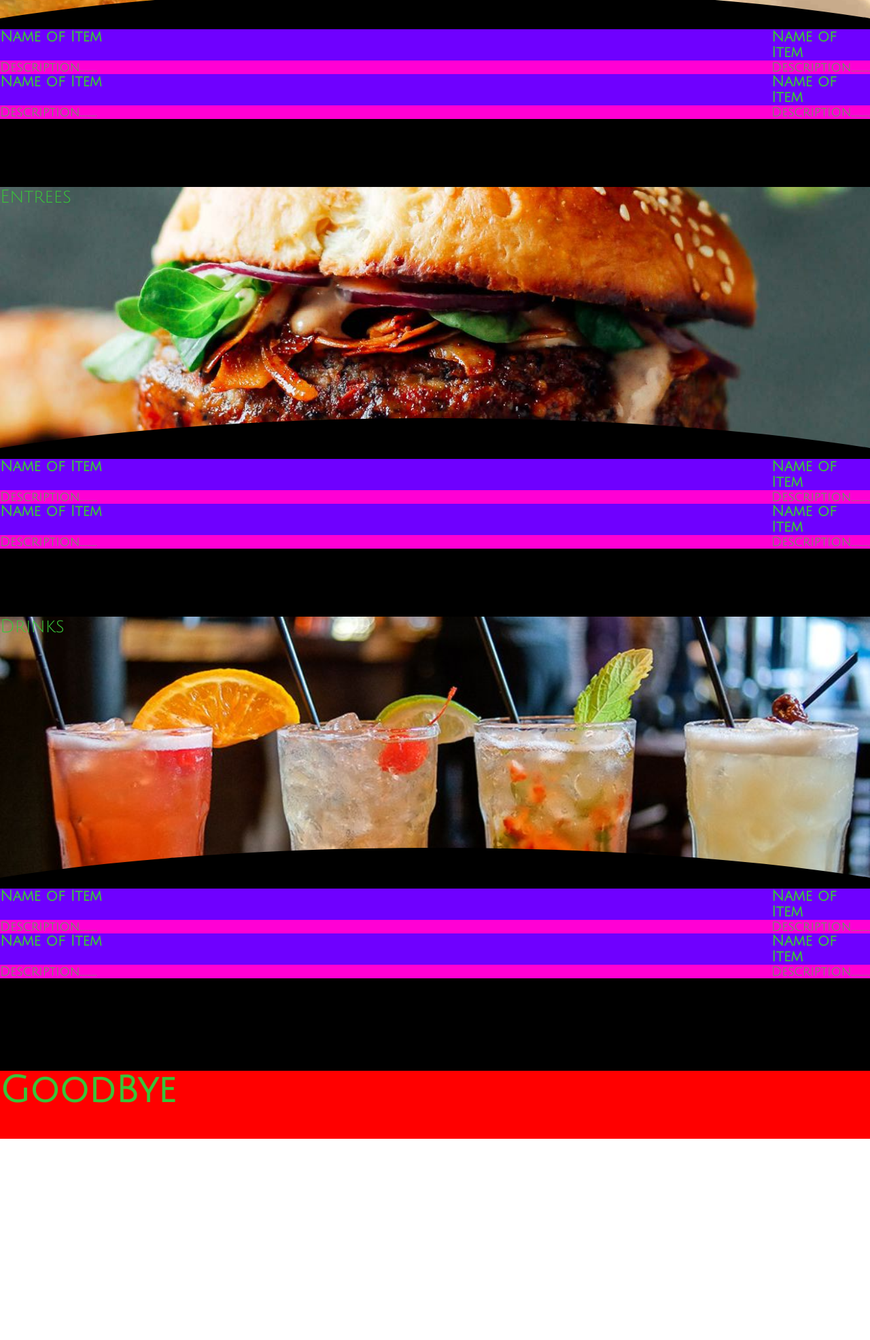
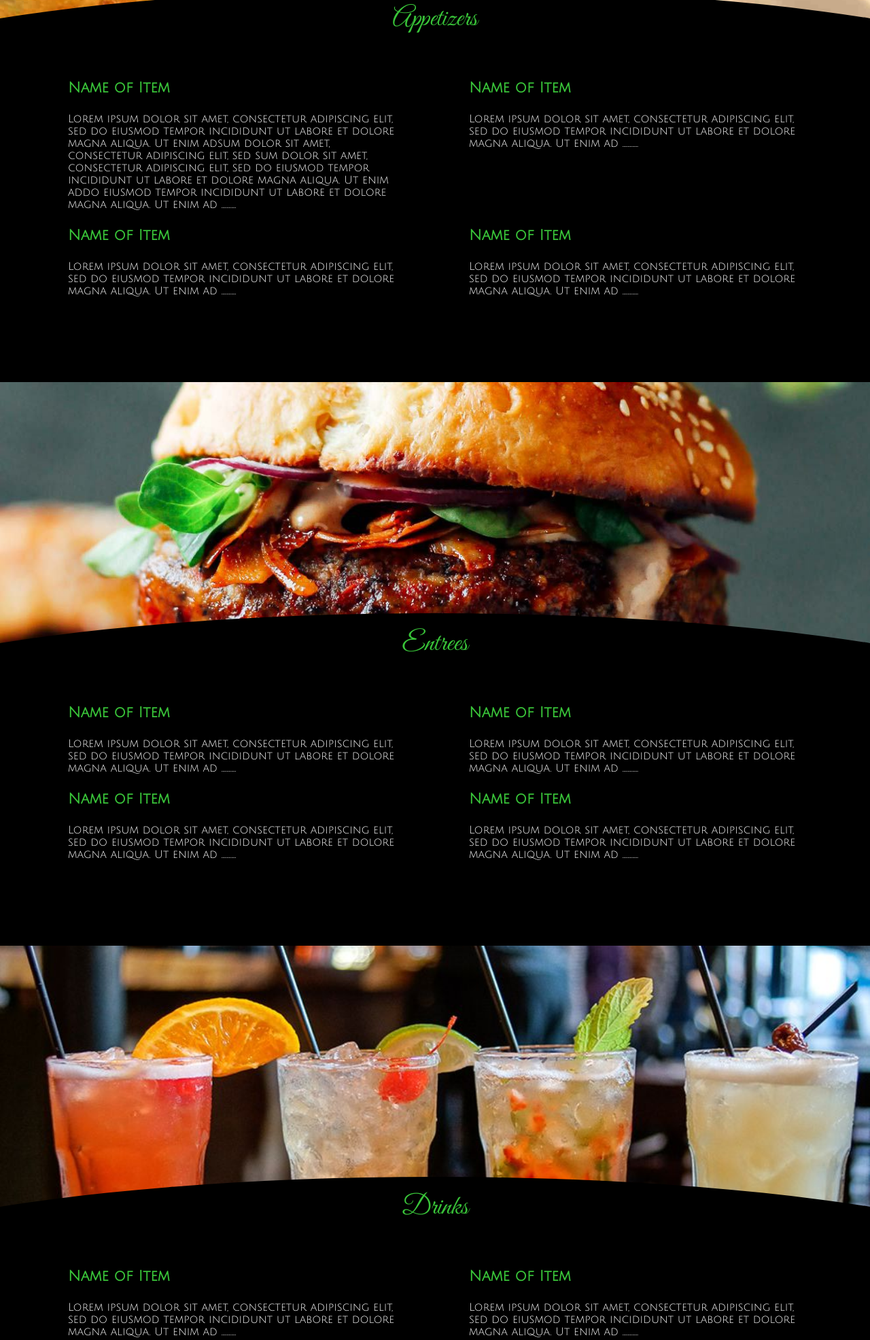
Before and after one commit to Mbarbotiko/cava, a plain HTML site: page menu.html in a window 1280 px wide. Shown: the part 357-2328 px from the top of the page at 68% size. Before the commit the page ends 2032 px from the top, so only its background shows below. Drawn offline with Linux system fonts and the light colour scheme.

Commit message:
adding style to headers font change organized table, ready for ajax calls

```diff
--- a/menu.html
+++ b/menu.html
@@ -2,7 +2,7 @@
 <html>
 
 
-<link rel="icon" href="public/images/cava-logo - Copy.png" type="image/jpg" sizes="16x16">
+<link rel="icon" href="public/images/cava-logo.png" type="image/jpg" sizes="16x16">
 
 
 <head>
@@ -12,6 +12,7 @@
     <meta name="viewport" content="width=device-width, initial-scale=1">
     <link rel="stylesheet" type="text/css" media="screen" href="public/css/reset.css">
     <link href="https://fonts.googleapis.com/css?family=Julius+Sans+One" rel="stylesheet">
+    <link href="https://fonts.googleapis.com/css?family=Great+Vibes|Satisfy" rel="stylesheet">
     <link rel="stylesheet" type="text/css" media="screen" href="public/css/menu.css">
 
 
@@ -24,38 +25,45 @@
     <main>
 
         <section class='bg-appetizer'>
-            <header id='main-header'>Menu</header>
-            <header class='menu-header'>Appetizers</header>
+            <header id='main-header'>[<span>"</span> Menu <span>"</span>] </header>
             <div class='overlay'></div>
         </section>
 
         <section class='menu-appetizers'>
+            <header class='menu-header'>Appetizers</header>
             <table class='appetizer-table'>
                 <tr>
                     <th>Name of Item</th>
                     <th>Name of Item</th>
                 </tr>
                 <tr>
-                    <td>Description............</td>
-                    <td>Description.............</td>
+                    <td>Lorem ipsum dolor sit amet, consectetur adipiscing elit, sed do eiusmod tempor incididunt ut
+                        labore et dolore magna aliqua. Ut enim adsum dolor sit amet, consectetur adipiscing elit, sed
+                        sum dolor sit amet, consectetur adipiscing elit, sed do eiusmod tempor incididunt ut labore et
+                        dolore magna aliqua. Ut enim addo eiusmod tempor incididunt ut labore et dolore magna aliqua.
+                        Ut enim ad ............</td>
+                    <td>Lorem ipsum dolor sit amet, consectetur adipiscing elit, sed do eiusmod tempor incididunt ut
+                        labore et dolore magna aliqua. Ut enim ad .............</td>
                 </tr>
                 <tr>
                     <th>Name of Item</th>
                     <th>Name of Item</th>
                 </tr>
                 <tr>
-                    <td>Description............</td>
-                    <td>Description.............</td>
+                    <td>Lorem ipsum dolor sit amet, consectetur adipiscing elit, sed do eiusmod tempor incididunt ut
+                        labore et dolore magna aliqua. Ut enim ad ............</td>
+                    <td>Lorem ipsum dolor sit amet, consectetur adipiscing elit, sed do eiusmod tempor incididunt ut
+                        labore et dolore magna aliqua. Ut enim ad .............</td>
                 </tr>
             </table>
         </section>
 
         <section class='bg-entree'>
             <div class='overlay'></div>
-            <header class='menu-header'>Entrees</header>
         </section>
 
         <section class='menu-entree'>
+            <header class='menu-header'>Entrees</header>
             <table class='entree-table'>
                 <tr>
                     <th>Name of Item</th>
@@ -64,8 +72,10 @@
                 </tr>
 
                 <tr>
-                    <td>Description............</td>
-                    <td>Description.............</td>
+                    <td>Lorem ipsum dolor sit amet, consectetur adipiscing elit, sed do eiusmod tempor incididunt ut
+                        labore et dolore magna aliqua. Ut enim ad ............</td>
+                    <td>Lorem ipsum dolor sit amet, consectetur adipiscing elit, sed do eiusmod tempor incididunt ut
+                        labore et dolore magna aliqua. Ut enim ad .............</td>
                 </tr>
                 <tr>
                     <th>Name of Item</th>
@@ -73,19 +83,20 @@
 
                 </tr>
                 <tr>
-                    <td>Description............</td>
-                    <td>Description.............</td>
+                    <td>Lorem ipsum dolor sit amet, consectetur adipiscing elit, sed do eiusmod tempor incididunt ut
+                        labore et dolore magna aliqua. Ut enim ad ............</td>
+                    <td>Lorem ipsum dolor sit amet, consectetur adipiscing elit, sed do eiusmod tempor incididunt ut
+                        labore et dolore magna aliqua. Ut enim ad .............</td>
                 </tr>
             </table>
         </section>
 
         <section class='bg-drinks'>
             <div class='overlay'></div>
-            <header class='menu-header'>Drinks</header>
         </section>
 
         <section class='menu-drinks'>
-
+            <header class='menu-header'>Drinks</header>
             <table class='drinks-table'>
                 <tr>
                     <th>Name of Item</th>
@@ -94,8 +105,10 @@
                 </tr>
 
                 <tr>
-                    <td>Description............</td>
-                    <td>Description.............</td>
+                    <td>Lorem ipsum dolor sit amet, consectetur adipiscing elit, sed do eiusmod tempor incididunt ut
+                        labore et dolore magna aliqua. Ut enim ad ............</td>
+                    <td>Lorem ipsum dolor sit amet, consectetur adipiscing elit, sed do eiusmod tempor incididunt ut
+                        labore et dolore magna aliqua. Ut enim ad .............</td>
                 </tr>
                 <tr>
                     <th>Name of Item</th>
@@ -103,14 +116,22 @@
 
                 </tr>
                 <tr>
-                    <td>Description............</td>
-                    <td>Description.............</td>
+                    <td>Lorem ipsum dolor sit amet, consectetur adipiscing elit, sed do eiusmod tempor incididunt ut
+                        labore et dolore magna aliqua. Ut enim ad ............</td>
+                    <td>Lorem ipsum dolor sit amet, consectetur adipiscing elit, sed do eiusmod tempor incididunt ut
+                        labore et dolore magna aliqua. Ut enim ad .............</td>
                 </tr>
             </table>
         </section>
 
         <footer>
-            <h1>GoodBye</h1>
+
+            <h1>Location</h1>
+            <h5> We are located on 1500 Minneapolis BLVD
+                <br> Minneapolis
+                <br> Minnesota 55403</h5>
+
+
         </footer>
 
 
--- a/public/css/_footer.scss
+++ b/public/css/_footer.scss
@@ -1,5 +1,12 @@
 footer{
-    background-color:red;
-    height:100px;
-    font-size:40pt;
+    padding-top:25px;
+    color:white;
+    text-align: center;
+    padding-bottom:25px;
+    clear: both;
+    background-image: linear-gradient(rgba(57,196, 57, 0.9), rgba(0,0,0,0.9)),url("../images/skyline.jpg");
+    background-size:100% 100%;
+    background-repeat: no-repeat;
+    position:relative;
+    overflow: hidden;
 }
--- a/public/css/menu.scss
+++ b/public/css/menu.scss
@@ -1,7 +1,8 @@
 $font-style: 'Julius Sans One', 'sans-serif';
 $primary-color: rgb(57, 196, 57);
+$seconday-color:white;
 $background: black;
-$menu-header: 20pt;
+$menu-header: 30pt;
 
 
 // sass --watch menu.scss menu.css
@@ -66,12 +67,29 @@ body, html{
 }
 
 #main-header{
-    font-size: 40pt;
+    font-size: 80pt;
+    text-shadow: -4px 0 black, 0 2px black, 2px 0 black, 0 -2px black;
+    color: $seconday-color;
+    position: absolute;
+    left:(64%/2);
+    z-index:2;
+    font-family: 'Great Vibes', cursive;
+    top:50px;
+
 }
 
+span{
+    color:$primary-color;
+}
 .menu-header{
+    position: relative;
     font-size: $menu-header;
+    text-align: center;
+    bottom:40px;
+    font-family: 'Great Vibes', cursive;
+
 }
+
 
 .menu-appetizers{
     @extend %section-shared;
@@ -87,24 +105,25 @@ body, html{
     @extend %section-shared;
 }
 
+
 th{
     font-size:16pt;
-
-    background-color:rgb(111, 0, 255);
-    width:100%;
+    width:45%;
 }
 
 td{
-    font-size:14pt;
-    background-color:rgb(255, 0, 212);
-    width:100%;
+    color:$seconday-color;
+    font-size:12pt;
+
+
 }
 
 // set up table css in a partial and import it
-tr{
-   width:100%;
-   background-color:red;
-   text-align: left;
+
+table{
+    border-collapse: separate;
+    border-spacing: 100px 25px ;
+    text-align: left;
 }
 
 @import 'footer';
--- a/public/css/style.css
+++ b/public/css/style.css
@@ -350,7 +350,6 @@ body, html{
 
 .location{
     padding-top:25px;
-    /* background-color:rgba(5, 5, 5); */
     color:white;
     text-align: center;
     padding-bottom:25px;
--- a/public/js/menu.js
+++ b/public/js/menu.js
@@ -0,0 +1,5 @@
+
+let headerWidth = document.getElementById("main-header").offsetWidth
+console.log(headerWidth)
+//can do this. css to kee the menu centered on screen change add event listener and logic divide width  by screen width @ time multiply by 100
+//124 px/ 1366 px= .9 * 100 = 90, 90/2 = 45 (center of screen)
```
Also changed, not shown: public/css/menu.css, 1 other file.
